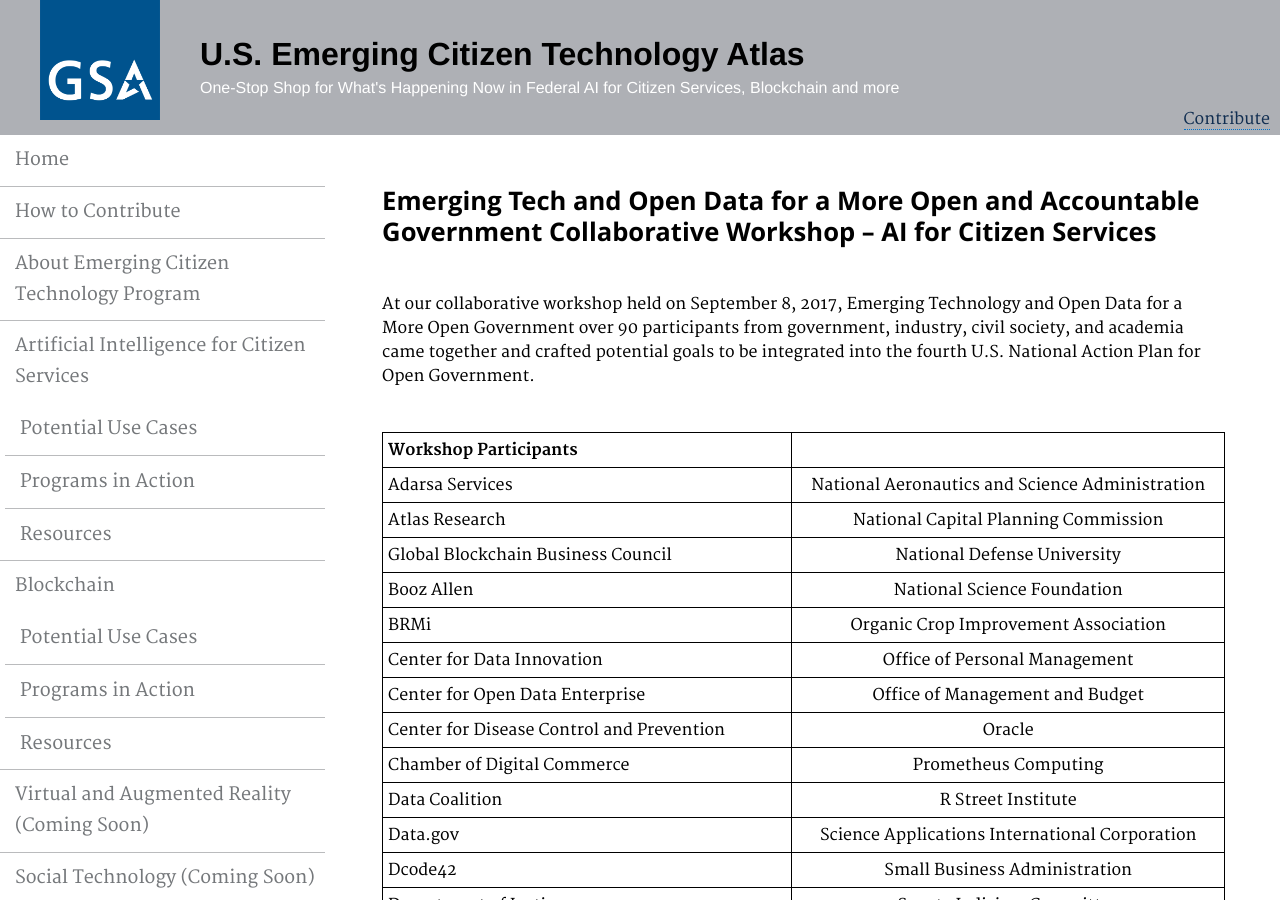
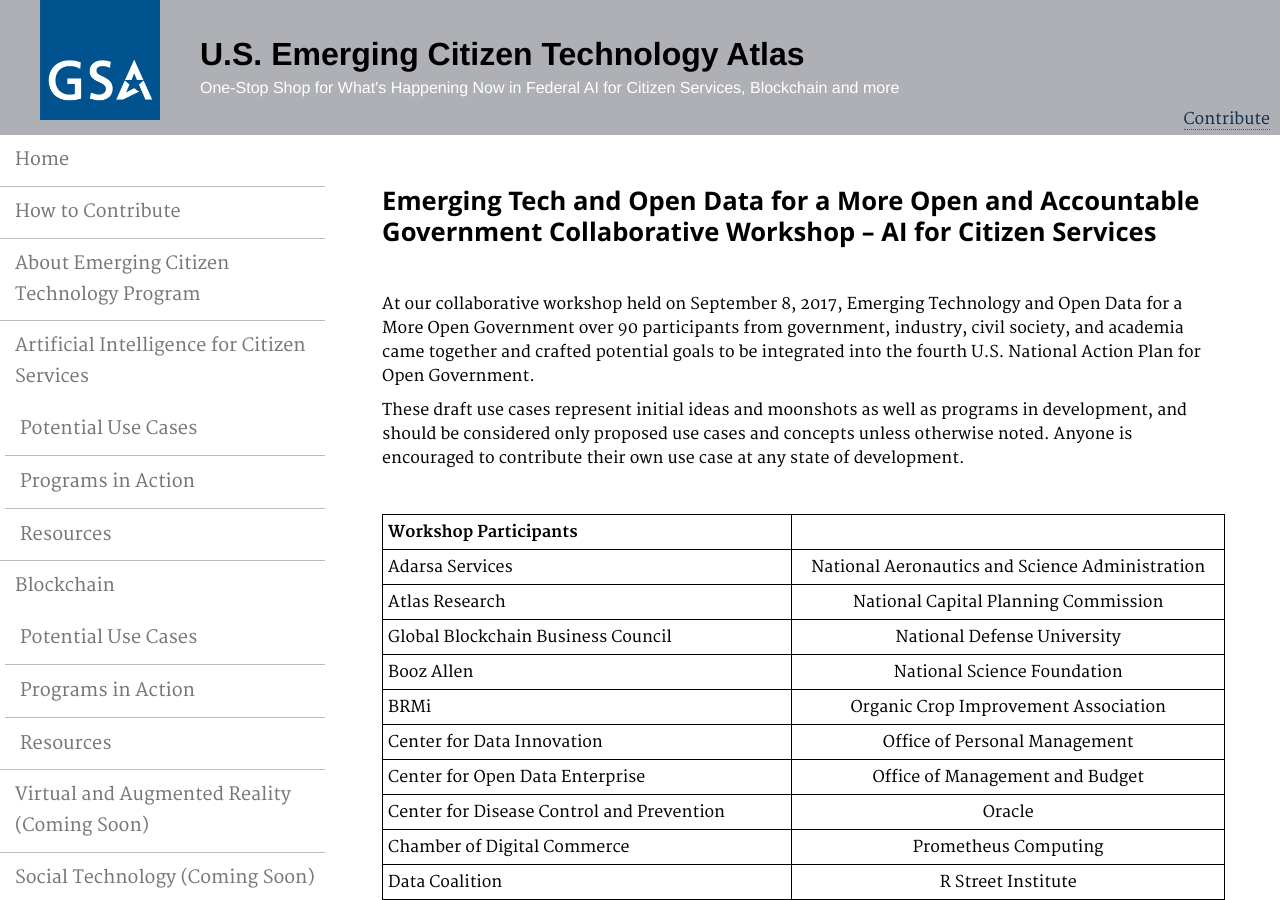
Before and after one commit to GSA/emerging-technology-atlas, a Jekyll site: the page built from pages/workshop.md, in a window 1280 px wide and 900 px high. Built offline with Jekyll 4.4.1, drawn with Linux system fonts in a browser that asks for light colours.

Commit message:
Update workshop.md

```diff
--- a/pages/workshop.md
+++ b/pages/workshop.md
@@ -10,6 +10,8 @@ description: ""
 <p> <br> </p>
 
 <p>At our collaborative workshop held on September 8, 2017, Emerging Technology and Open Data for a More Open Government over 90 participants from government, industry, civil society, and academia came together and crafted potential goals to be integrated into the fourth U.S. National Action Plan for Open Government.</p>
+
+<p>These draft use cases represent initial ideas and moonshots as well as programs in development, and should be considered only proposed use cases and concepts unless otherwise noted. Anyone is encouraged to contribute their own use case at any state of development.</p>
 
 <p> <br> </p>
 
```
